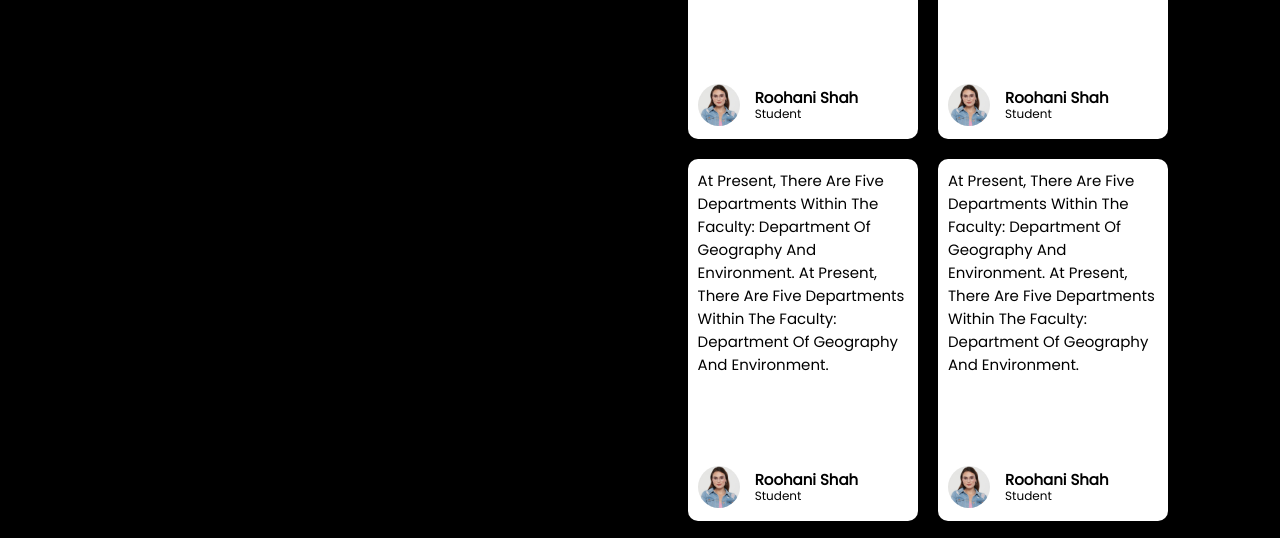
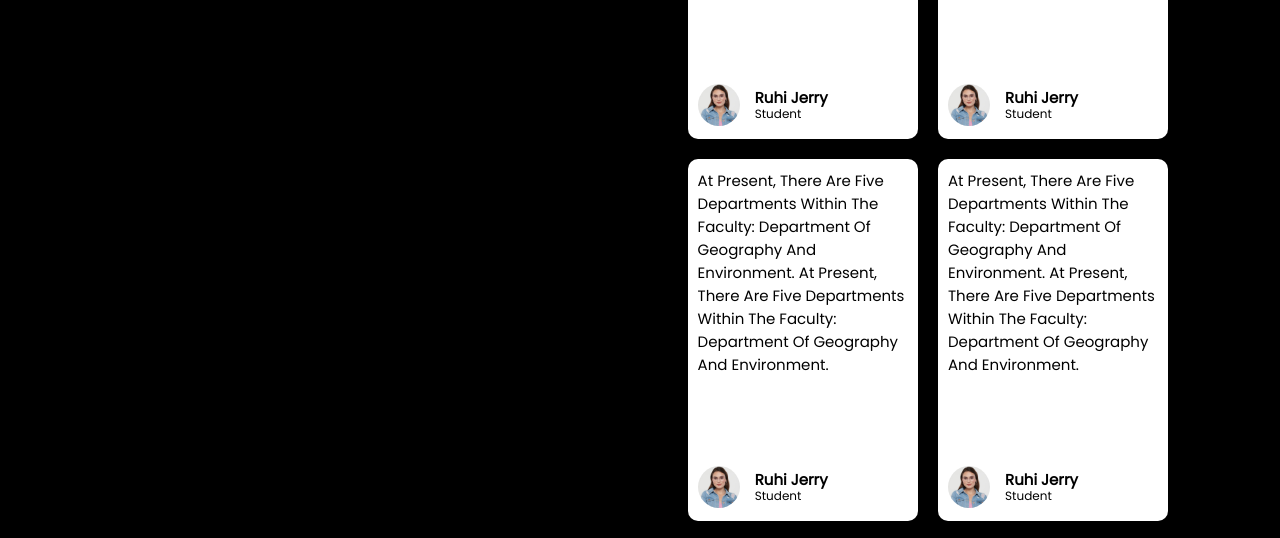
Before and after one commit to Pradeepsutharr/University-Website, a plain HTML site: page index.html in a window 1280 px wide. Shown: the part 5999-6537 px from the top of the page. Drawn offline with Linux system fonts and the light colour scheme.

Commit message:
Update index.html

```diff
--- a/index.html
+++ b/index.html
@@ -538,7 +538,7 @@
                             </div>
 
                             <div class="name">
-                                <h2>Roohani shah</h2>
+                                <h2>Ruhi Jerry</h2>
                                 <p>student</p>
                             </div>
                         </div>
@@ -561,7 +561,7 @@
                             </div>
 
                             <div class="name">
-                                <h2>Roohani shah</h2>
+                                <h2>Ruhi Jerry</h2>
                                 <p>student</p>
                             </div>
                         </div>
@@ -584,7 +584,7 @@
                             </div>
 
                             <div class="name">
-                                <h2>Roohani shah</h2>
+                                <h2>Ruhi Jerry</h2>
                                 <p>student</p>
                             </div>
                         </div>
@@ -607,7 +607,7 @@
                             </div>
 
                             <div class="name">
-                                <h2>Roohani shah</h2>
+                                <h2>Ruhi Jerry</h2>
                                 <p>student</p>
                             </div>
                         </div>
```
